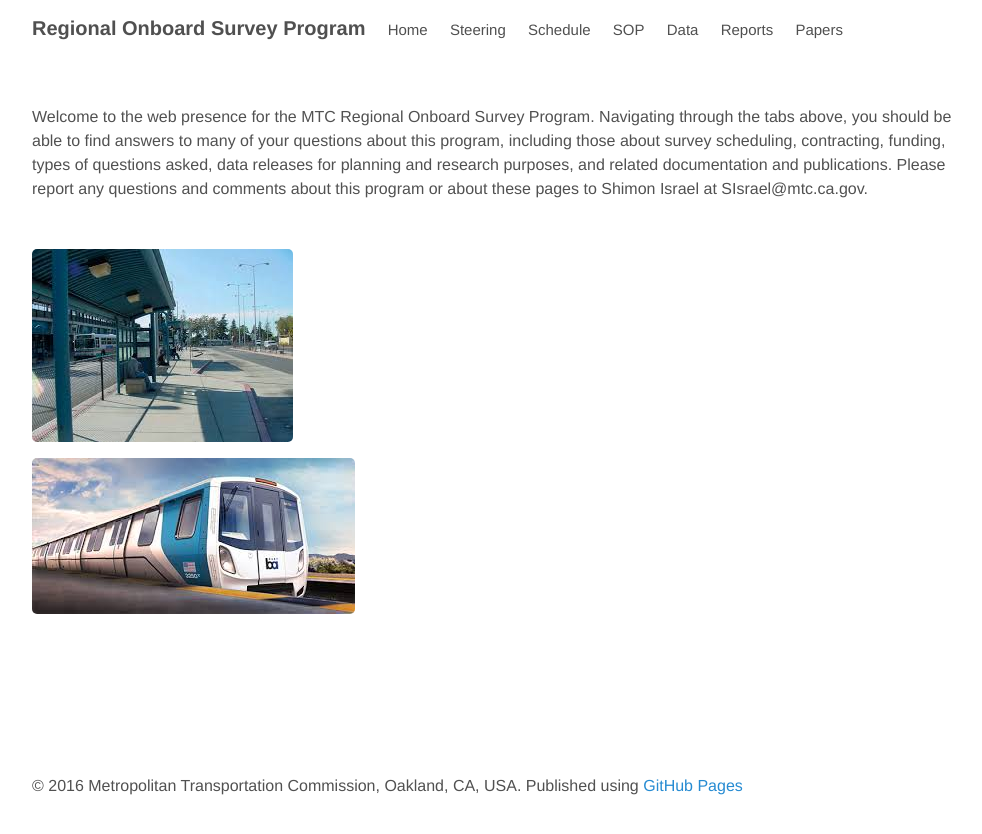
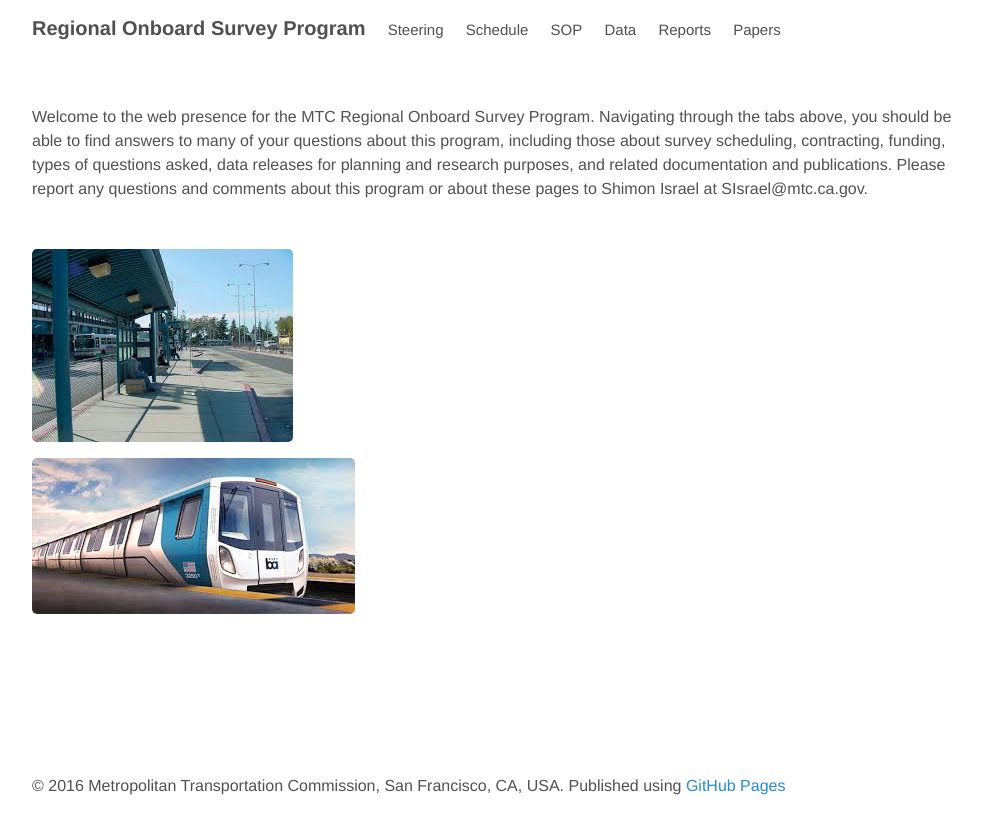
Before and after one commit to BayAreaMetro/transit-passenger-surveys, a Jekyll site: the page built from index.html, in a window 1280 px wide. Shown: the top 834 px of the page, without its empty margins (144-1126 px from the left). Built offline with Jekyll 4.4.1, drawn with Linux system fonts in a browser that asks for light colours; the list of posts is cut into pages by our own code.

Commit message:
Update location

```diff
--- a/_config.yml
+++ b/_config.yml
@@ -28,7 +28,6 @@ github:
 
 # This is the list of pages to include in the header of the website.
 pages_list:
-  Home: 'home/'
   Steering: 'steering/'
   Schedule: 'schedule/'
   SOP: 'SOP/'
--- a/_layouts/default.html
+++ b/_layouts/default.html
@@ -22,7 +22,7 @@
 
       <div class="footer">
         <p>
-          &copy; {{ site.time | date: '%Y' }} Metropolitan Transportation Commission, Oakland, CA, USA.  Published using <a href="http://pages.github.com">GitHub Pages</a>
+          &copy; {{ site.time | date: '%Y' }} Metropolitan Transportation Commission, San Francisco, CA, USA.  Published using <a href="http://pages.github.com">GitHub Pages</a>
         </p>
       </div>
     </div>
```
